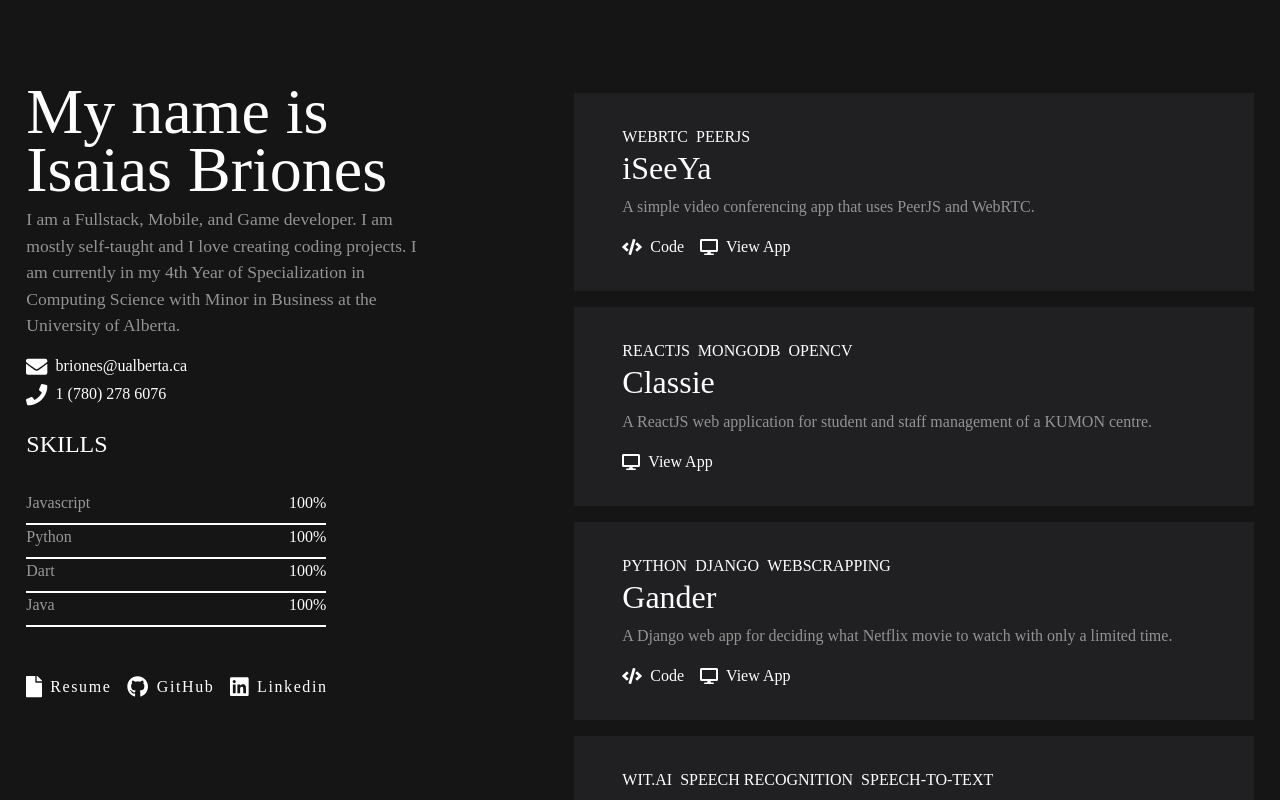
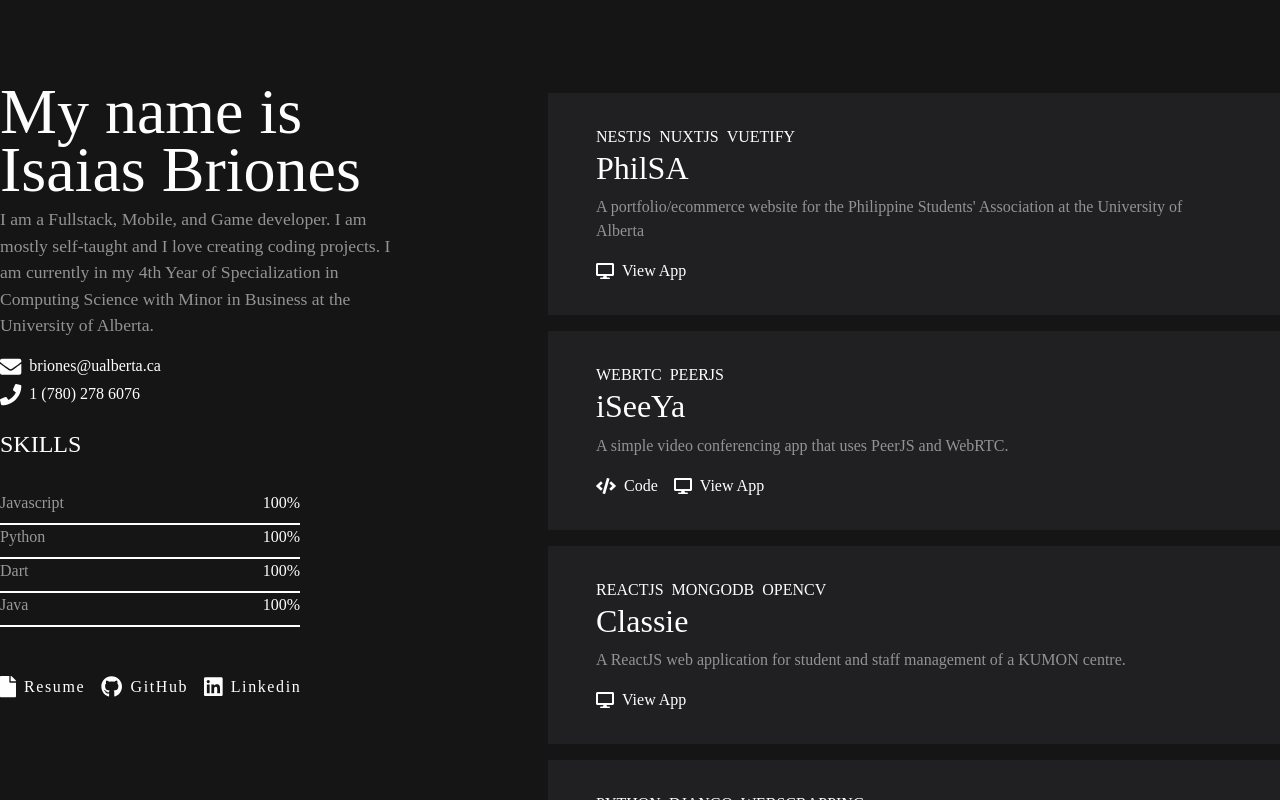
Before and after one commit to eesayas/portfolio, a Vue app: page / in a window 1280 px wide. Built offline with nearby package versions, Linux system fonts and the light colour scheme; a web font is replaced by a local one.

Commit message:
added philsa

```diff
--- a/src/App.vue
+++ b/src/App.vue
@@ -30,6 +30,12 @@ export default {
   data(){
     return {
       projects: [
+        {
+          langs: ['nestjs', 'nuxtjs', 'vuetify'],
+          name: 'PhilSA',
+          desc: "A portfolio/ecommerce website for the Philippine Students' Association at the University of Alberta",
+          app: "https://philsa.ca/",
+        },
         {
           langs: ['webrtc', 'peerjs'],
           name: 'iSeeYa',
```
Also changed, not shown: package.json (+1 -20 lines), 2 other files (tests, documents, lock files or other folders).
